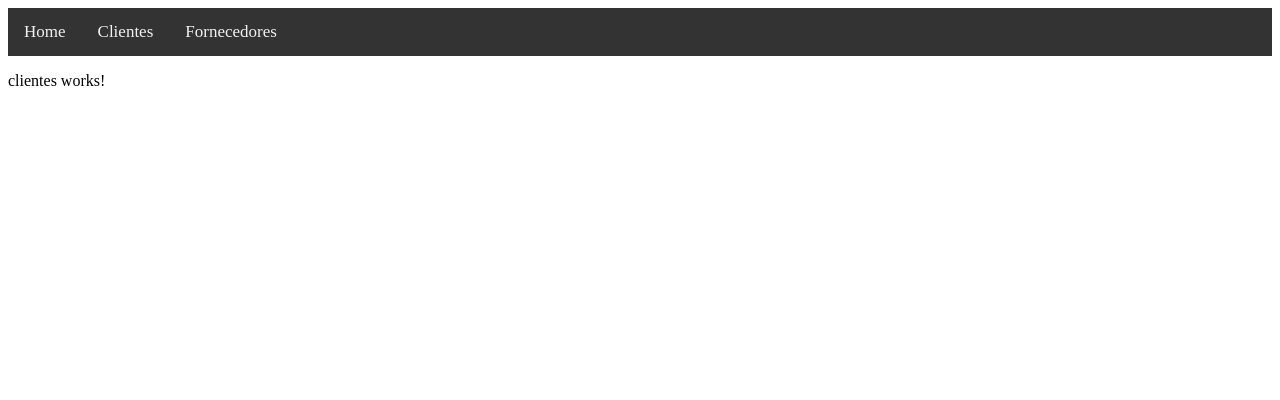
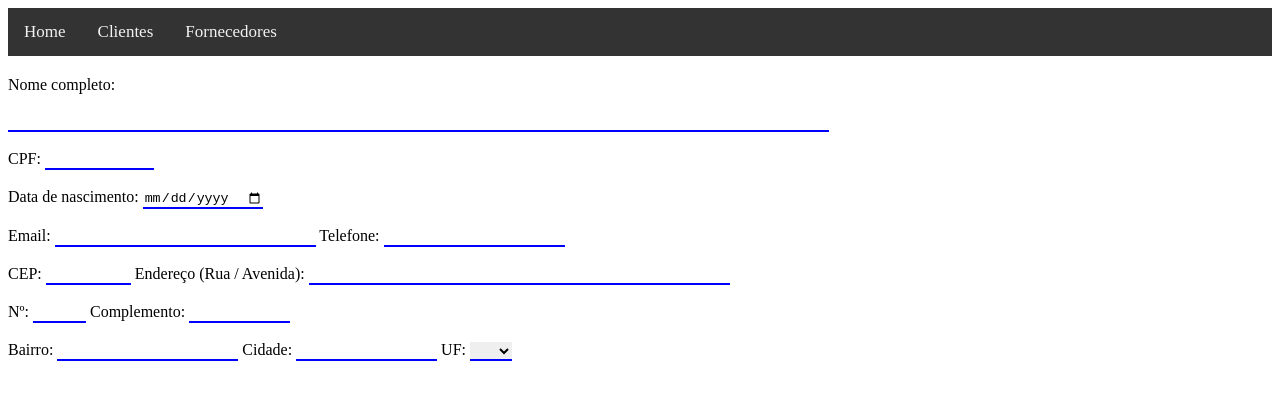
Before and after one commit to MarcosRibeiroJ/CadastroAngular, an Angular app: page /clientes in a window 1280 px wide. Shown: the top 400 px of the page. Built offline with nearby package versions, Linux system fonts and the light colour scheme.

Commit message:
adicionando um formulario para clientes

```diff
--- a/src/app/clientes/clientes.component.html
+++ b/src/app/clientes/clientes.component.html
@@ -1 +1,43 @@
-<p>clientes works!</p>
+<div style="margin-top: 20px;">
+    Nome completo:<br><br>
+    <input type="text" size="100"><br><br>
+    CPF:
+    <input type="text" size="11"><br><br>
+    Data de nascimento:
+    <input type="date"><br><br>
+    Email: <input type="email" size="30"> Telefone: <input type="text"><br><br>
+    CEP:
+    <input type="text" size="8"> Endereço (Rua / Avenida): <input type="text" size="50"><br><br>
+    Nº: <input type="text" size="4"> Complemento: <input type="text" size="10"><br><br>
+    Bairro: <input type="text" size="20"> Cidade: <input type="text" size="15">
+    UF:
+    <select name="estado">
+        <option value="estado"></option>
+        <option value="ac">AC</option>
+        <option value="al">AL</option>
+        <option value="am">AM</option>
+        <option value="ba">BA</option>
+        <option value="ce">CE</option>
+        <option value="df">DF</option>
+        <option value="es">ES</option>
+        <option value="go">GO</option>
+        <option value="ma">MA</option>
+        <option value="mt">MT</option>
+        <option value="ms">MS</option>
+        <option value="mg">MG</option>
+        <option value="pa">PA</option>
+        <option value="pb">PB</option>
+        <option value="pr">PR</option>
+        <option value="pe">PE</option>
+        <option value="pi">PI</option>
+        <option value="rj">RJ</option>
+        <option value="rn">RN</option>
+        <option value="ro">RO</option>
+        <option value="rs">RS</option>
+        <option value="rr">RR</option>
+        <option value="sc">SC</option>
+        <option value="se">SE</option>
+        <option value="sp">SP</option>
+        <option value="to">TO</option>
+    </select>
+</div>
--- a/src/styles.css
+++ b/src/styles.css
@@ -1 +1,32 @@
 /* You can add global styles to this file, and also import other style files */
+input[type=text] {
+    border: none;
+    border-bottom: 2px solid blue;
+}
+
+input[type=text]:focus {
+    background-color: lightblue;
+}
+
+input[type=email] {
+    border: none;
+    border-bottom: 2px solid blue;
+}
+
+input[type=email]:focus {
+    background-color: lightblue;
+}
+
+input[type=date] {
+    border: none;
+    border-bottom: 2px solid blue;
+}
+
+input[type=date]:focus {
+    background-color: lightblue;
+}
+
+select {
+    border: none;
+    border-bottom: 2px solid blue;
+}
```
Also changed, not shown: src/app/app.component.css (+4 -4 lines).
